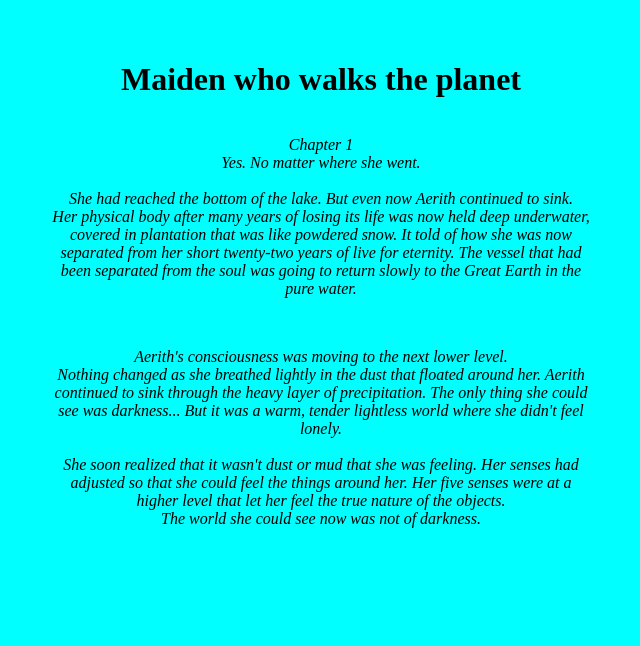
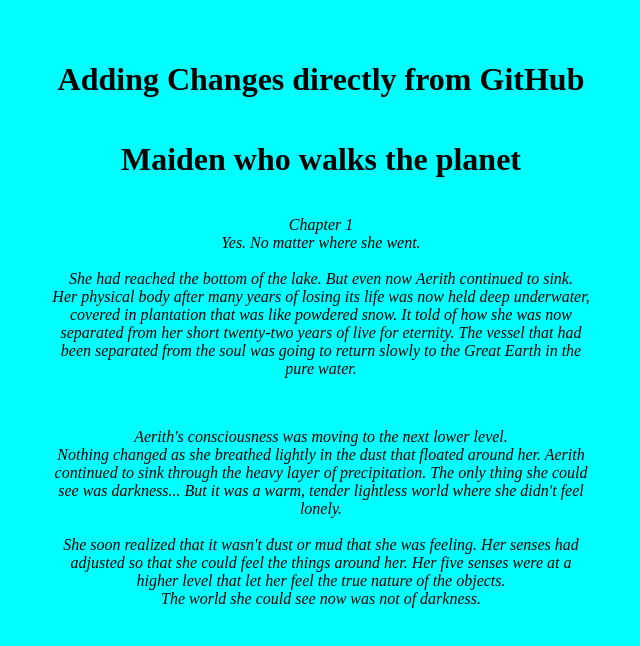
Before and after one commit to MateuszCrono/KodillaWeek4-Practice, a plain HTML site: page index.html in a window 1280 px wide. Shown: the whole page, without its empty margins (319-959 px from the left). Drawn offline with Linux system fonts and the light colour scheme.

Commit message:
Update Index directly from GitHub

```diff
--- a/index.html
+++ b/index.html
@@ -6,6 +6,7 @@
     </head>
 
     <body>
+        <h1> Adding Changes directly from GitHub <h1>
         <h1> Maiden who walks the planet</h1>
         <p> Chapter 1
         <br>
```
